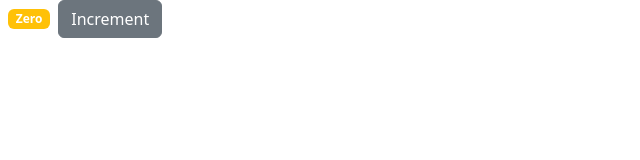
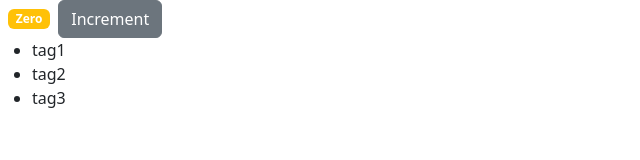
Before and after one commit to zebasp/reactsimpleshoppingcart, a React (Create React App) app: page / in a window 1280 px wide. Shown: the top 160 px of the page, without its empty margins (0-640 px from the left). Built offline with nearby package versions, Linux system fonts and the light colour scheme.

Commit message:
rendering lists

```diff
--- a/src/components/counter.jsx
+++ b/src/components/counter.jsx
@@ -2,7 +2,8 @@
 
 class Counter extends Component {
   state = {
-    count: 0
+    count: 0,
+    tags: ["tag1","tag2","tag3"]
   };
 
     render() {
@@ -10,6 +11,11 @@
           <React.Fragment>
             <span className={this.getBadgeClasses()}>{this.formatCount()}</span>
             <button className="btn btn-secondary btn.sm">Increment</button>
+            <ul>
+              {this.state.tags.map((tag) => (
+                <li key={tag}>{tag}</li>
+              ))}
+            </ul>
           </React.Fragment>
         );
     }
```
